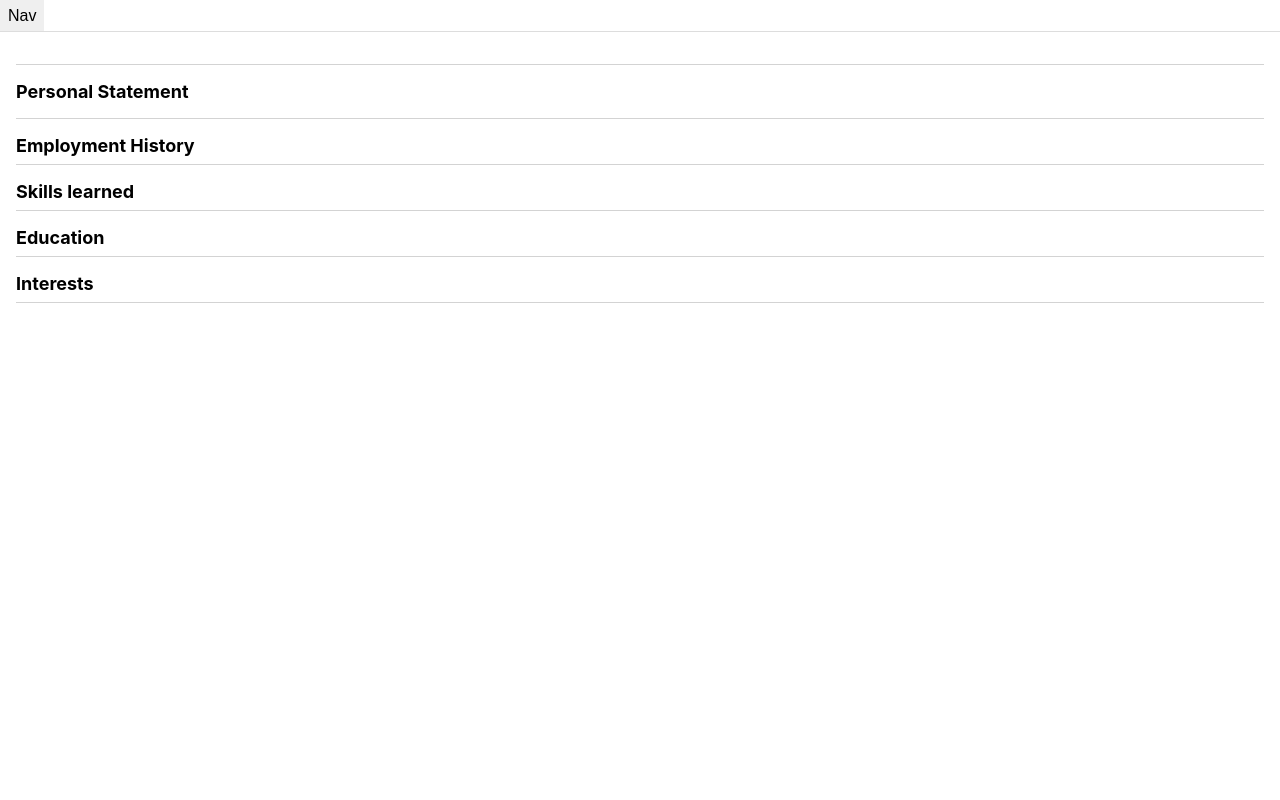
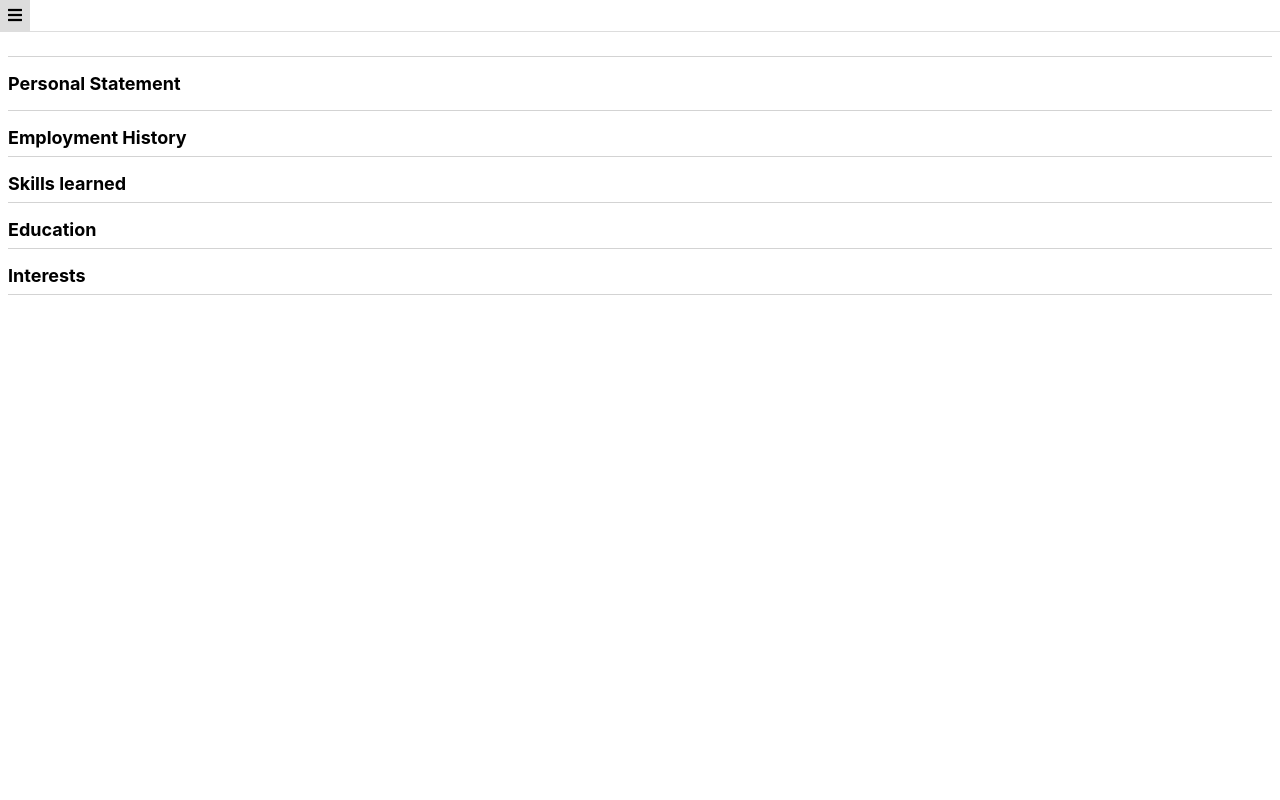
Before and after one commit to mloveday/homepage, a Symfony app: template homepage/templates/index/cv.html.twig in a window 1280 px wide. Run offline with Twig, Linux system fonts and the light colour scheme; the template is opened without the code that fills it, so the values that code supplies are empty; style sheets or scripts are compiled from the project's sources; some libraries are stand-ins or nearby versions; some web fonts are replaced.

Commit message:
General styling: nav icon uses fontawesome; Pages consistent in padding; Nav width fixed to smooth transitions; General tidy up of unnecessary nested elements

```diff
--- a/homepage/public/css/cv.css
+++ b/homepage/public/css/cv.css
@@ -2,7 +2,6 @@
     display: grid;
     grid-auto-flow: row;
     grid-gap: 16px;
-    margin: 16px;
 }
 .section {
     display: grid;
--- a/homepage/public/css/main.css
+++ b/homepage/public/css/main.css
@@ -11,6 +11,7 @@
     padding: 0;
     border: none;
     font-size: 1.6rem;
+    background: transparent;
 }
 html {
     font-size: 10px;
@@ -48,19 +49,27 @@ h2 {
     height: 100%;
     overflow: auto;
     top: 0;
-    transition: left 200ms ease;
+    transition: left 200ms linear;
 }
 
 .content {
     z-index: 0;
+    padding: 8px;
 }
 
 .nav {
     z-index: 1;
+    height: 100%;
+    width: 320px;
+    background: white;
+    display: grid;
+    grid-auto-flow: row;
+    grid-auto-rows: 40px;
+    border-right: 1px solid #ddd;
 }
 
 .site-wrapper.show-content .nav {
-    left: -100vw;
+    left: -320px;
 }
 
 .site-wrapper.show-content .content {
@@ -71,24 +80,26 @@ h2 {
     left: 0;
 }
 
-.nav-list {
+.nav-item .nav-anchor {
     height: 100%;
-    width: 320px;
-    background: white;
-    box-shadow: 10px 0 10px rgba(0,0,0,0.2);
-    display: grid;
-    grid-auto-flow: row;
-    grid-auto-rows: 40px;
-}
-
-.nav-item {
+    width: 100%;
     display: grid;
     align-items: center;
     justify-content: start;
-    padding: 8px;
+    padding: 0 8px;
+    cursor: pointer;
+}
+
+
+.nav-item .nav-anchor:focus, .nav-item .nav-anchor:hover {
+    background-color: #ddd;
 }
 
 .nav-show-hide {
     padding: 0 8px;
     height: 100%;
 }
+
+.nav-show-hide:hover, .nav-show-hide:focus {
+    background-color: #ddd;
+}
--- a/homepage/templates/base.html.twig
+++ b/homepage/templates/base.html.twig
@@ -11,15 +11,13 @@
     <body>
     <div id="app">
         <div class="header">
-            <button class="nav-show-hide" v-on:click="toggleNav">Nav</button>
+            <button type="button" class="nav-show-hide" v-on:click="toggleNav"><i class="fas fa-bars"></i></button>
         </div>
         <div :class="showingNav ? 'site-wrapper show-nav' : 'site-wrapper show-content'">
-            <div class="nav">
-                <ul class="nav-list">
-                    <li class="nav-item"><a href="{{ path("index") }}">Home</a></li>
-                    <li class="nav-item"><a href="{{ path("cv") }}">CV</a></li>
-                </ul>
-            </div>
+            <ul class="nav">
+                <li class="nav-item"><a class="nav-anchor" href="{{ path("index") }}">Home</a></li>
+                <li class="nav-item"><a class="nav-anchor" href="{{ path("cv") }}">CV</a></li>
+            </ul>
             <div class="content">
                 {% block body %}{% endblock %}
             </div>
@@ -27,5 +25,6 @@
     </div>
     {% block javascripts %}{% endblock %}
     {{ encore_entry_script_tags('app') }}
+    <link rel="stylesheet" href="https://use.fontawesome.com/releases/v5.7.2/css/all.css" integrity="sha384-fnmOCqbTlWIlj8LyTjo7mOUStjsKC4pOpQbqyi7RrhN7udi9RwhKkMHpvLbHG9Sr" crossorigin="anonymous">
     </body>
 </html>
```
